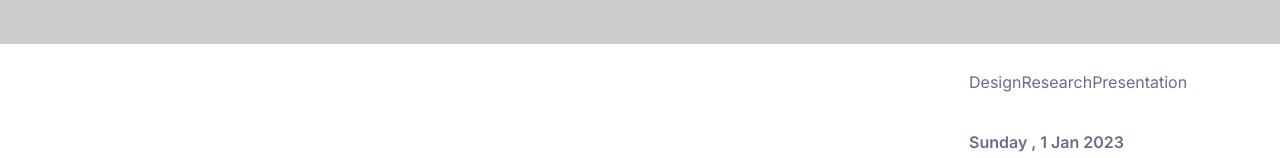
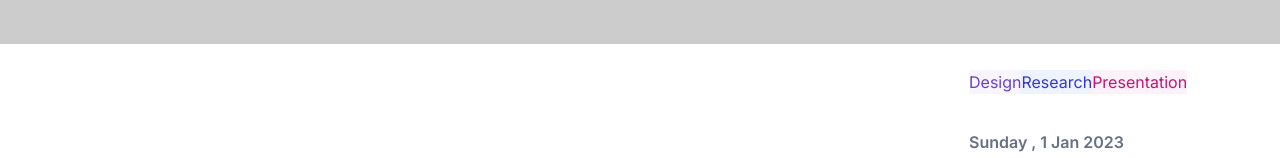
Before and after one commit to Roisfaozi/next-ai-blog, a Next.js app: page / in a window 1280 px wide. Shown: the part 756-914 px from the top of the page. Built offline with nearby package versions, Linux system fonts and the light colour scheme.

Commit message:
fix tags color styling

```diff
--- a/src/Components/Card.tsx
+++ b/src/Components/Card.tsx
@@ -6,7 +6,7 @@ type Props = { imageHeight: string, className: string, width: string }
 function Card({ imageHeight, className, width }: Props) {
   return (
     <div className={className}>
-      <div className={`relative w-full bg-green-300 ${imageHeight} ${width}`}>
+      <div className={`relative w-full ${imageHeight} ${width}`}>
         <Image
           src={`https://via.placeholder.com/326x228`}
           alt={`image plaeceholder`}
--- a/src/Components/CardContent.tsx
+++ b/src/Components/CardContent.tsx
@@ -3,10 +3,10 @@ import SubHeading from './SubHeading'
 import Tags from './Tags'
 import { IconArrowUpRight } from './icons/IconArrowUpRight'
 
-
 type Props = { width: string }
 
 function CardContent({ width }: Props) {
+
   return (
     <div className={`flex-col justify-start items-start gap-6 inline-flex ${width}`}>
       <div className=" flex-col justify-start items-start gap-3 flex">
@@ -29,9 +29,7 @@ function CardContent({ width }: Props) {
       </div>
       <div className="self-stretch justify-start items-start gap-2 inline-flex">
         {
-          categories.map((category, i) => (
-            <Tags key={i} tag={category.tag} color={category.color} />
-          ))
+          categories.map(Tags)
         }
       </div>
     </div>
--- a/src/Components/Tags.tsx
+++ b/src/Components/Tags.tsx
@@ -1,14 +1,14 @@
-"use client"
 type Props = {
   tag: string,
   color: string
 }
 
 function Tags({ tag, color }: Props) {
+
   return (
     <div className="justify-start items-start flex" >
-      <div className={`px-2.5 py-0.5 bg-${color}-50 rounded-2xl justify-center items-center flex`}>
-        <p className={`text-center text-${color}-700 text-sm font-medium leading-tight`}>{tag}</p>
+      <div className={`px-2.5 py-0.5 bg-${color} rounded-2xl justify-center items-center flex`}>
+        <p className={`text-center text-${color} text-sm font-medium leading-tight`}>{tag}</p>
       </div>
     </div >
   )
--- a/src/app/globals.css
+++ b/src/app/globals.css
@@ -2,23 +2,6 @@
 @tailwind components;
 @tailwind utilities;
 
-html {
-  font-size: 100%;
-  border: none;
-}
-body {
-  @apply box-border max-w-[1440px] font-normal w-full justify-center items-start mx-auto md:px-[30px] px-5 bg-white dark:bg-dark text-[#667085] dark:text-[#C0C5D0];
-}
-
-.icon-instance-node {
-  height: 24px !important;
-  min-width: 24px !important;
-  position: relative !important;
-}
-
-.text-primary {
-  @apply text-[#667085] dark:text-[#C0C5D0];
-}
 @layer utilities {
   .card-container :first-child {
     @apply col-span-2 row-span-2;
@@ -40,3 +23,39 @@ body {
     @apply hidden;
   }
 }
+
+html {
+  font-size: 100%;
+  border: none;
+}
+body {
+  @apply box-border max-w-[1440px] font-normal w-full justify-center items-start mx-auto md:px-[30px] px-5 bg-white dark:bg-dark text-[#667085] dark:text-[#C0C5D0];
+}
+
+.icon-instance-node {
+  height: 24px !important;
+  min-width: 24px !important;
+  position: relative !important;
+}
+
+.text-primary {
+  @apply text-[#667085] dark:text-[#C0C5D0];
+}
+.bg-violet {
+  @apply bg-[#F9F5FF];
+}
+.text-violet {
+  @apply text-[#6941C6];
+}
+.bg-indigo {
+  @apply bg-[#EEF4FF];
+}
+.text-indigo {
+  @apply text-[#3538CD];
+}
+.bg-pink {
+  @apply bg-[#FDF2FA];
+}
+.text-pink {
+  @apply text-[#C11574];
+}
--- a/src/app/page.tsx
+++ b/src/app/page.tsx
@@ -1,11 +1,16 @@
 import Heading from './(Home)/Heading'
 import RecentBlog from './(Home)/RecentBlog'
+const red = 'blue'
 
 function Home() {
+  const bg = `bg-${red}-50`
   return (
     <div className="sm:py-[30px] py-24 flex-col justify-center items-start flex w-full">
       <Heading />
       <RecentBlog />
+      <div className={`w-full h-32 ${bg}`}>
+
+      </div>
     </div>
   )
 }
```
